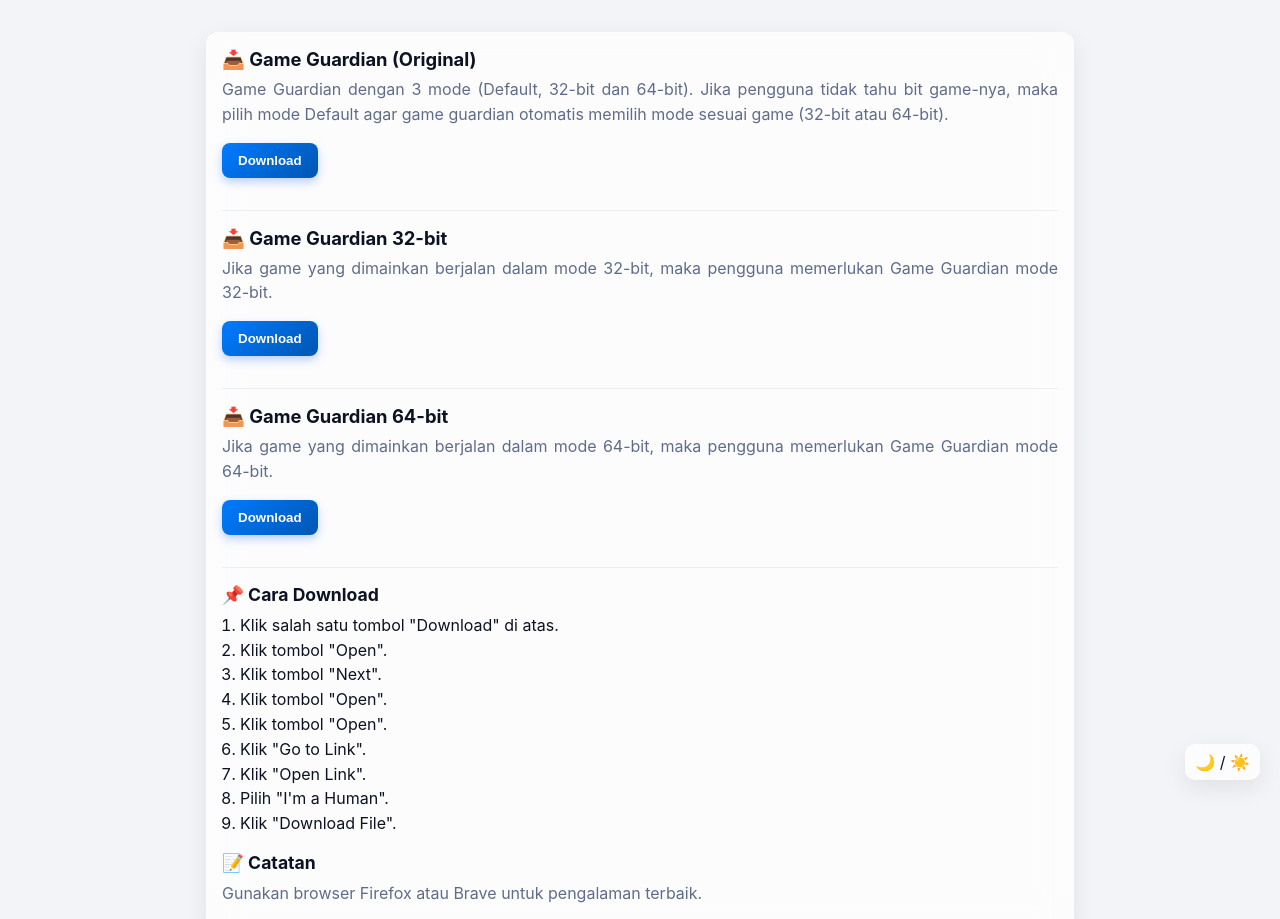
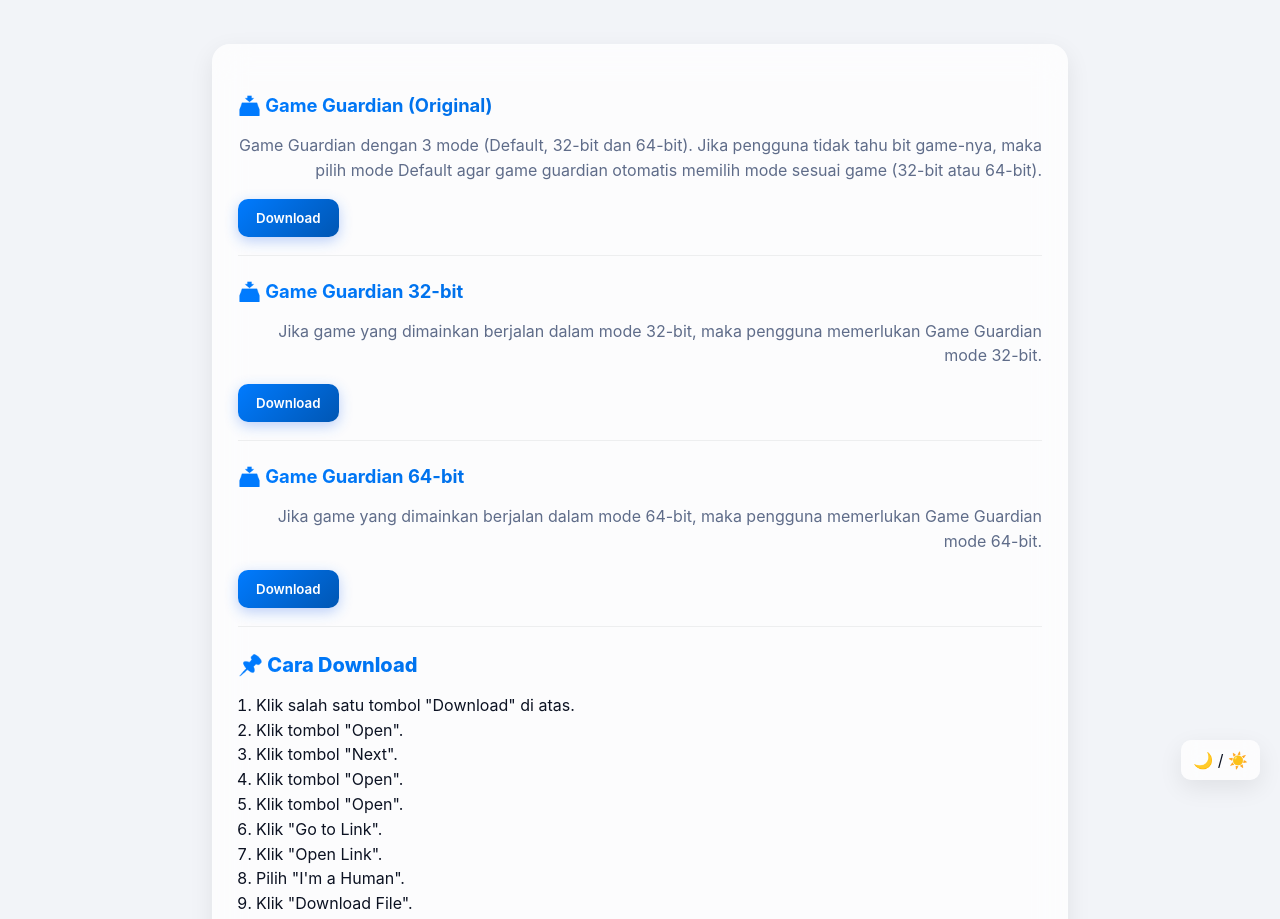
Before and after one commit to zona-download/dc, a plain HTML site: page ps/v2/01/index.html in a window 1280 px wide. Shown: the top 919 px of the page. Drawn offline with Linux system fonts and the light colour scheme.

Commit message:
Update index.html

```diff
--- a/ps/v2/01/index.html
+++ b/ps/v2/01/index.html
@@ -13,10 +13,9 @@
       --card:rgba(255,255,255,0.75);
       --text:#0c1222;
       --muted:#5f6c89;
-    --accent:#007BFF;
-    --accent2:#0056b3;
+      --accent: #007BFF;
+      --accent2: #0056b3;
       --shadow:0 8px 25px rgba(0,0,0,0.08);
-    --space:16px;
     }
     [data-theme="dark"] {
       --bg:#050b17;
@@ -28,99 +27,95 @@
       --shadow:0 8px 25px rgba(0,0,0,0.35);
     }
 
-  *, *::before, *::after { box-sizing:border-box; margin:0; padding:0; }
+    * { box-sizing:border-box; font-family:"Inter",system-ui,Roboto,Arial; }
+    body { margin:0; background:var(--bg); color:var(--text); }
     body {
-    font-family:"Inter",system-ui,Roboto,Arial;
-    background:var(--bg);
-    color:var(--text);
       -webkit-user-select:none;
       -moz-user-select:none;
       -ms-user-select:none;
       user-select:none;
     }
-
     .container {
       max-width:900px;
+      width:100%;
       margin:0 auto;
-    padding:var(--space);
+      padding:22px;
     }
-
     .card {
       background:var(--card);
       backdrop-filter:blur(18px);
-    border-radius:12px;
-    padding:var(--space);
+      border-radius:18px;
+      padding:26px;
       box-shadow:var(--shadow);
-    margin-top:var(--space);
+      margin-top:22px;
     }
-
     h2 {
       font-size:1.15rem;
-    margin-bottom:6px;
-    color:var(--text);
+      margin:0 0 6px 0;
+      background:linear-gradient(90deg,var(--accent),var(--accent2));
+      -webkit-background-clip:text;
+      -webkit-text-fill-color: transparent;
     }
-
+    h1 {
+      font-size:1.5rem;
+      font-weight:800;
+      text-align:center;
+      margin-bottom:12px;
+    }
+    .category-title, .section-title {
+      font-size:1.25rem;
+      font-weight:800;
+      margin-top:26px;
+      margin-bottom:14px;
+      background:linear-gradient(90deg,var(--accent),var(--accent2));
+      -webkit-background-clip:text;
+      -webkit-text-fill-color: transparent;
+    }
     .info {
       color:var(--muted);
       line-height:1.55;
-    text-align:justify;
-    margin-bottom:var(--space);
+      text-align:right;
     }
-
-  .buttons {
-    margin-bottom:var(--space);
-  }
-
+    .buttons { margin-top:14px; }
     .btn {
-    padding:10px 16px;
-    border-radius:8px;
+      padding:11px 18px;
+      border-radius:10px;
       font-weight:600;
+      text-decoration:none;
+      display:inline-block;
       color:white;
       background: linear-gradient(135deg, var(--accent), var(--accent2));
-    box-shadow:0 4px 10px rgba(37,99,235,0.3);
+      box-shadow:0 4px 14px rgba(37,99,235,0.3);
+      transition:0.2s;
+      cursor:pointer;
       border:none;
-    cursor:pointer;
-    transition:0.2s;
     }
-
     .btn:hover { opacity:0.92; transform:translateY(-1px); }
 
     .download-item {
-    margin-bottom:var(--space);
-    padding-bottom:var(--space);
+      margin-top:24px;
+      padding-bottom:18px;
       border-bottom:1px solid rgba(0,0,0,0.06);
     }
     .download-item:last-child { border:none; }
 
-  .section-title {
-    font-weight:700;
-    margin:var(--space) 0 8px 0;
-    font-size:1.1rem;
-    color:var(--text);
-  }
-
-  ol { padding-left:18px; line-height:1.55; margin-bottom:var(--space); }
-
-  footer { text-align:center; margin-top:var(--space); font-size:0.9rem; color:var(--muted); }
+    ol { padding-left:18px; line-height:1.55; }
+    footer { text-align:center; margin-top:38px; font-size:0.9rem; color:var(--muted); }
 
     #toggleTheme {
       position:fixed;
       bottom:20px;
       right:20px;
       background:var(--card);
-    padding:8px 10px;
+      padding:10px 12px;
       border-radius:10px;
       backdrop-filter:blur(10px);
       cursor:pointer;
       box-shadow:var(--shadow);
     }
-
     @media (max-width:600px){
-    .container { padding:12px; }
-    .card { padding:12px; border-radius:10px; }
-    h2 { font-size:1.05rem; }
-    .section-title { font-size:1rem; }
-    .btn { padding:8px 12px; font-size:0.9rem; }
+      .container { padding:16px; }
+      .card { padding:18px; }
     }
   </style>
 </head>
@@ -128,22 +123,22 @@
   <div class="container">
     <section class="card">
       <div class="download-item">
-      <h2>📥 Game Guardian (Original)</h2>
-      <p class="info">Game Guardian dengan 3 mode (Default, 32-bit dan 64-bit). Jika pengguna tidak tahu bit game-nya, maka pilih mode Default agar game guardian otomatis memilih mode sesuai game (32-bit atau 64-bit).</p>
+        <h2 id="file-title">📥 Game Guardian (Original)</h2>
+        <p class="info small">Game Guardian dengan 3 mode (Default, 32-bit dan 64-bit). Jika pengguna tidak tahu bit game-nya, maka pilih mode Default agar game guardian otomatis memilih mode sesuai game (32-bit atau 64-bit).</p>
         <div class="buttons">
           <button class="btn" data-link="https://sfl.gl/tAYWbt">Download</button>
         </div>
       </div>
       <div class="download-item">
-      <h2>📥 Game Guardian 32-bit</h2>
-      <p class="info">Jika game yang dimainkan berjalan dalam mode 32-bit, maka pengguna memerlukan Game Guardian mode 32-bit.</p>
+        <h2 id="file-title">📥 Game Guardian 32-bit</h2>
+        <p class="info small">Jika game yang dimainkan berjalan dalam mode 32-bit, maka pengguna memerlukan Game Guardian mode 32-bit.</p>
         <div class="buttons">
           <button class="btn" data-link="https://sfl.gl/QwI1Pn">Download</button>
         </div>
       </div>
       <div class="download-item">
-      <h2>📥 Game Guardian 64-bit</h2>
-      <p class="info">Jika game yang dimainkan berjalan dalam mode 64-bit, maka pengguna memerlukan Game Guardian mode 64-bit.</p>
+        <h2 id="file-title">📥 Game Guardian 64-bit</h2>
+        <p class="info small">Jika game yang dimainkan berjalan dalam mode 64-bit, maka pengguna memerlukan Game Guardian mode 64-bit.</p>
         <div class="buttons">
           <button class="btn" data-link="https://sfl.gl/ZSNA">Download</button>
         </div>
@@ -166,21 +161,28 @@
     <footer>© <span id="year"></span> ❤️ Droid Ciyus</footer>
   </div>
   <div id="toggleTheme">🌙 / ☀️</div>
-
   <script>
     const toggle = document.getElementById('toggleTheme');
-if(localStorage.getItem('theme')==='dark') document.documentElement.setAttribute('data-theme','dark');
-toggle.addEventListener('click',()=>{
-  const now = document.documentElement.getAttribute('data-theme')==='dark'?'light':'dark';
+    const saved = localStorage.getItem('theme');
+    if (saved === 'dark') document.documentElement.setAttribute('data-theme','dark');
+    toggle.addEventListener('click', () => {
+      const now = document.documentElement.getAttribute('data-theme') === 'dark' ? 'light' : 'dark';
       document.documentElement.setAttribute('data-theme', now);
       localStorage.setItem('theme', now);
     });
     document.getElementById('year').textContent = new Date().getFullYear();
-document.addEventListener('contextmenu', e => e.preventDefault());
-document.addEventListener('copy', e => e.preventDefault());
-document.querySelectorAll('.btn[data-link]').forEach(btn=>{
-  btn.addEventListener('contextmenu', e=>e.preventDefault());
-  btn.addEventListener('click', ()=> window.location.href = btn.getAttribute('data-link'));
+    document.addEventListener('contextmenu', function(event) {
+      event.preventDefault();
+    });
+    document.addEventListener('copy', function(event) {
+      event.preventDefault();
+    });
+    document.querySelectorAll('.btn[data-link]').forEach(btn => {
+      btn.addEventListener('contextmenu', e => e.preventDefault());
+      btn.addEventListener('click', () => {
+        const url = btn.getAttribute('data-link');
+        window.location.href = url;
+      });
     });
   </script>
 </body>
```
Lines whose indentation alone changed are shown as unchanged.
